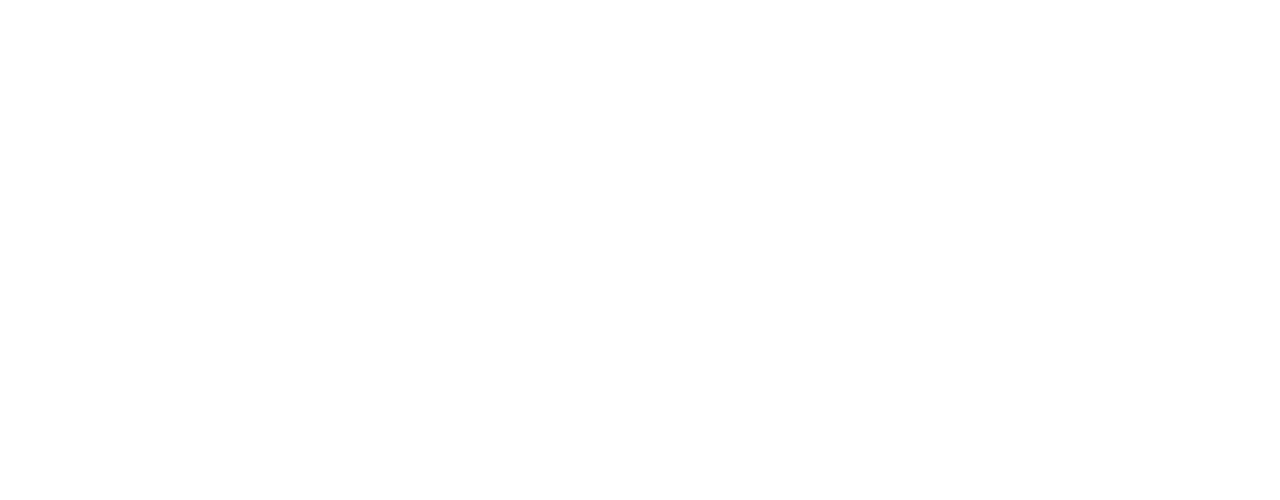
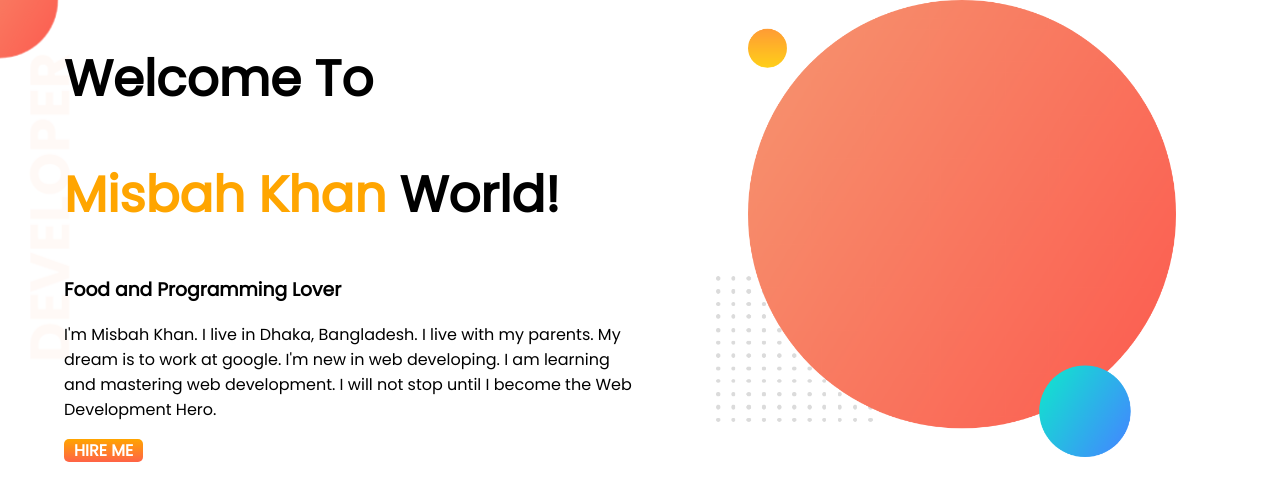
Before and after one commit to MisbahKhan0009/my-first-portfolio, a plain HTML site: page index.html in a window 1280 px wide. Drawn offline with Linux system fonts and the light colour scheme.

Commit message:
portfolio

```diff
--- a/index.html
+++ b/index.html
@@ -1,13 +1,29 @@
 <!DOCTYPE html>
 <html lang="en">
+
 <head>
     <meta charset="UTF-8">
     <meta http-equiv="X-UA-Compatible" content="IE=edge">
     <meta name="viewport" content="width=device-width, initial-scale=1.0">
     <title>misbah portfolio</title>
+    <link rel="preconnect" href="https://fonts.googleapis.com">
+    <link rel="preconnect" href="https://fonts.gstatic.com" crossorigin>
+    <link href="https://fonts.googleapis.com/css2?family=Poppins&display=swap" rel="stylesheet">
     <link rel="stylesheet" href="style.css">
 </head>
+
 <body>
+    <section class="top-bg"><div class="width">
+        <h1>Welcome To</h1>
+        <h1><span class="name">Misbah Khan</span> World!</h1>
+        <h3>Food and Programming Lover</h3>
+        <p>I'm Misbah Khan. I live in Dhaka, Bangladesh. I live with my parents. My dream is to work at google. I'm new
+            in web developing. I am learning and mastering web development. I will not stop until I become the Web
+            Development Hero.
+        </p>
+        <a class="link-button" href="https://www.linkedin.com/in/misbah-khan-774a25211/" target="_blank">HIRE ME</a>
+    </div>
+    <div class="width"><img src="images/my-bg.png" alt=""></div></section>
+</body>
 
-</body>
 </html>
--- a/style.css
+++ b/style.css
@@ -0,0 +1,34 @@
+body{
+    font-family: 'Poppins', sans-serif;
+    margin: 0;
+}
+h1{
+    font-size: 50px;
+}
+.name{
+    color: orange;
+}
+section{
+    display: flex ;
+}
+.width{
+    width: 50%;
+    padding-left: 5%;
+}
+.width img{
+    width: 80%;
+    padding-left: 2%;
+}
+.link-button{
+    text-decoration: none;
+    background-image: linear-gradient(orange, tomato);
+    color: white;
+    font-weight: 700;
+    padding-left: 10px;
+    padding-right: 10px;
+    border-radius: 5px;
+}
+.top-bg{
+    background-image: url(images/top-banner.png);
+    background-repeat: no-repeat;
+}
```
Also changed, not shown: images/dream-bg.png (added), images/exp-bg.png (added), images/jhankar.png (added), images/jhankar2.png (added), images/my-bg.png (added), images/my-bg2.png (added), images/top-banner.png (added), 7 other files.
